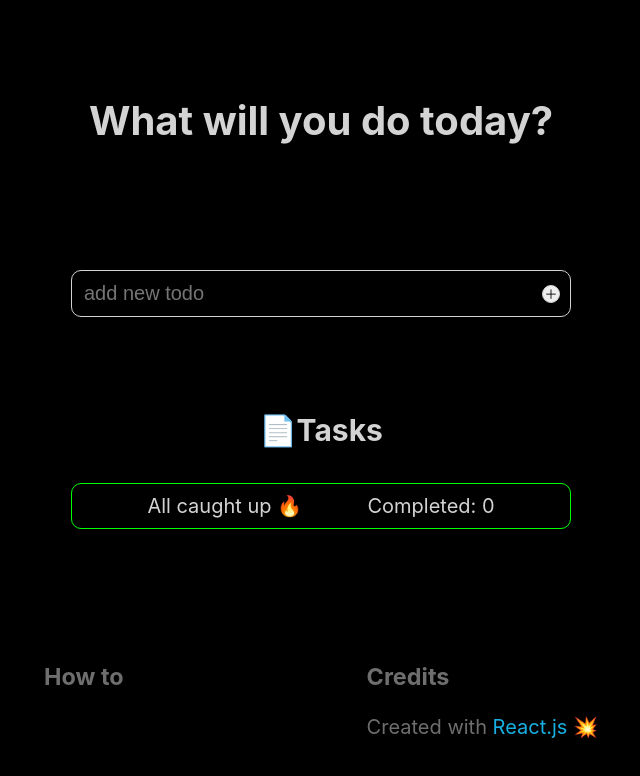
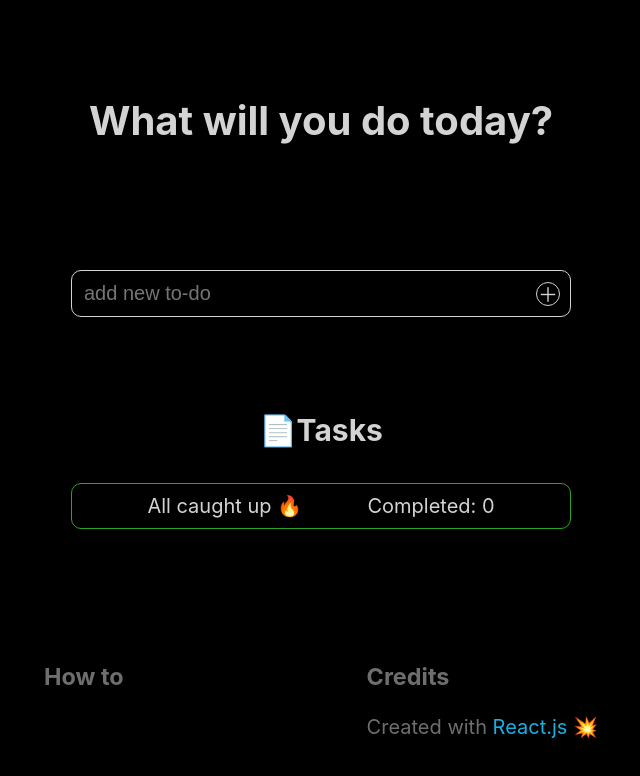
Before and after one commit to tetlie/to-do-app, a React (Create React App) app: page / in a window 1280 px wide. Shown: the top 776 px of the page, without its empty margins (319-959 px from the left). Built offline with nearby package versions, Linux system fonts and the light colour scheme.

Commit message:
button-styling

```diff
--- a/src/components/Main/AddNewTodo/AddNewTodo.js
+++ b/src/components/Main/AddNewTodo/AddNewTodo.js
@@ -1,20 +1,20 @@
-import React, { useState } from 'react';
+import React from 'react';
 
 const AddNewTodo = (props) => {
     return (
         <div className="AddNewTodo todo">
             <input
-                placeholder="add new todo"
+                placeholder="add new to-do"
                 value={props.input}
                 type="text"
                 onKeyDown={e => e.key === 'Enter' && props.input ? props.createTodoAtIndex() : null}
                 onChange={e => props.setInput(e.target.value)}
             />
-            <button
+            <div
                 className={'addBtn'}
                 onClick={props.input ? props.createTodoAtIndex : null}>
                 <span>＋</span>
-            </button>
+            </div>
         </div>
     )
 }
--- a/src/components/Main/Main.js
+++ b/src/components/Main/Main.js
@@ -16,6 +16,7 @@ const Main = () => {
     newTodos.splice(i + 1, 0, {
       content: input ? input : '',
       isCompleted: false,
+      isImportant: false,
     });
     setTodos(newTodos);
     setInput('');
@@ -31,6 +32,15 @@ const Main = () => {
     setTodos(newTodos);
   }
 
+  const toggleIsImportant = (i) => {
+    const temporaryTodos = [...todos];
+    temporaryTodos[i].isImportant = !temporaryTodos[i].isImportant;
+    if (temporaryTodos[i].isImportant && !temporaryTodos[i].isCompleted) {
+        temporaryTodos.unshift(temporaryTodos.splice(i, 1)[0])
+    };
+    setTodos(temporaryTodos);
+  }
+
   const toggleIsCompleted = (i) => {
     const temporaryTodos = [...todos];
     temporaryTodos[i].isCompleted = !temporaryTodos[i].isCompleted;
@@ -38,7 +48,7 @@ const Main = () => {
         temporaryTodos.push(temporaryTodos.splice(i, 1)[0])
     };
     setTodos(temporaryTodos);
-}
+  }
 
   return (
     <div className="Main">
@@ -60,6 +70,7 @@ const Main = () => {
             removeTodoAtIndex={removeTodoAtIndex}
             updateTodoAtIndex={updateTodoAtIndex}
             toggleIsCompleted={toggleIsCompleted}
+            toggleIsImportant={toggleIsImportant}
           />
         </ul>
       </form>
--- a/src/components/Main/TaskStatus/TaskStatus.css
+++ b/src/components/Main/TaskStatus/TaskStatus.css
@@ -5,12 +5,12 @@
         justify-content: space-evenly;
         margin: 1rem;
         padding: 0.5em;
-        border: 1px solid rgb(226, 73, 55);
+        border: 1.5px solid rgb(226, 73, 55);
         border-radius: 0.5em;
         width: 100%;
         max-width: 500px;
 }
 
 .taskStatusCompleted {
-        border: 1px solid lime;
+        border: 1.5px solid rgb(43, 164, 37);
 }
--- a/src/components/Main/ToDoItem/ToDoItem.css
+++ b/src/components/Main/ToDoItem/ToDoItem.css
@@ -1,101 +1,27 @@
+.todo-list {
+  list-style: none;
+  padding: 0;
+  margin: 0;
+  line-height: 2rem;
+  width: 100vw;
+  display: flex;
+  flex-direction: column;
+  align-items: center;
+  justify-content: center;
+}
+
+
 .todo {
     display: flex;
     align-items: center;
     justify-content: center;
     margin: 1rem;
     padding: 0.5em;
-    border: 1px solid rgb(211, 211, 211);
+    border: 1.5px solid rgb(211, 211, 211);
     border-radius: 0.5em;
     width: 100%;
     max-width: 500px;
     transition: .2s ease-in-out;
-
-  }
-
-  .todo:hover {
-    transform: scale(1.01);
-    border: 2px solid rgb(211, 211, 211);
-  }
-
-  .todo-is-completed {
-    border: 1px solid rgb(23, 176, 226);
-  }
-
-  .todo-is-completed:hover {
-    transform: scale(1.01);
-    border: 2px solid rgb(23, 176, 226);
-  }
-
-  .todo-is-completed .checkbox {
-    color: rgb(23, 176, 226);
-    border: 1px solid rgb(23, 176, 226);
-  }
-
-  .todo-is-completed input {
-    color:rgb(23, 176, 226);
-  }
-
-  .checkbox, .removeBtn, .addBtn {
-    width: 18px;
-    height: 18px;
-    border-radius: 50%;
-    cursor: pointer;
-    font-size: 0.65em;
-    display: flex;
-    justify-content: center;
-    align-items: center;
-    transition: background-color .2s ease-in-out;
-  }
-
-  .checkbox {
-    margin-right: 10px;
-    border: 1px solid rgb(211, 211, 211);
-  }
-
-  .addBtn {
-    margin-left: 10px;
-    border: 1px solid rgb(211, 211, 211);
-  }
-
-  .removeBtn {
-    margin-left: 10px;
-  }
-
-  .checkbox:hover {
-    transform: scale(1.1);
-    border: 1px solid rgb(23, 176, 226);
-  }
-
-  .checkbox-checked {
-    background: rgb(211, 211, 211);
-  }
-
-  .checkbox-checked:hover {
-    transform: scale(1.1);
-    border: 1px solid rgb(211, 211, 211)!important;
-  }
-
-  .removeBtn:hover {
-    transform: scale(1.1);
-    border: 1px solid rgb(226, 73, 55);
-    color: rgb(226, 73, 55);
-  }
-  .addBtn:hover {
-    transform: scale(1.1);
-    border: 1px solid rgb(43, 164, 37);
-    color: rgb(43, 164, 37);
-  }
-
-  .todo-list {
-    list-style: none;
-    padding: 0;
-    margin: 0;
-    line-height: 2rem;
-    width: 100vw;
-    display: flex;
-    flex-direction: column;
-    align-items: center;
-    justify-content: center;
 
   }
 
@@ -108,3 +34,97 @@
     outline: none;
     width: 100%;
   }
+
+  .todo:hover {
+    transform: scale(1.01);
+  }
+
+  .todo-is-important {
+    border: 1.5px solid rgb(23, 176, 226);
+  }
+
+  .todo-is-important input {
+    color:rgb(23, 176, 226);
+  }
+
+  .todo-is-completed {
+    border: 1.5px solid rgb(43, 164, 37);
+  }
+
+
+  .todo-is-completed input {
+    color:rgb(43, 164, 37);
+  }
+
+  .checkbox, .removeBtn, .addBtn, .importantBtn {
+    width: 1em;
+    height: 1em;
+    font-size: 1em;
+    padding: 0.55em;
+    border-radius: 50%;
+    cursor: pointer;
+    display: flex;
+    justify-content: center;
+    align-items: center;
+  }
+
+  .checkbox {
+    margin-right: 10px;
+    border: 1.5px solid rgb(211, 211, 211);
+  }
+
+  .todo-is-important .checkbox {
+    border: 1.5px solid rgb(23, 176, 226);
+  }
+
+  .checkbox:hover {
+    border: 1.5px solid rgb(43, 164, 37);
+  }
+
+  .todo-is-completed .checkbox {
+    color: rgb(43, 164, 37);
+    border: 1.5px solid rgb(43, 164, 37);
+  }
+
+  .todo-is-completed .checkbox:hover {
+    border: 1.5px solid rgb(211, 211, 211);
+    color: rgb(211, 211, 211);
+  }
+
+  .addBtn {
+    margin-left: 10px;
+    border: 1.5px solid rgb(211, 211, 211);
+  }
+
+  .importantBtn {
+    margin-left: 10px;
+  }
+
+  .importantBtn:hover {
+    border: 1.5px solid rgb(23, 176, 226);
+    color: rgb(23, 176, 226);
+  }
+
+  .todo-is-important .importantBtn {
+    color: rgb(23, 176, 226);
+  }
+
+  .todo-is-important .importantBtn:hover {
+    border: 1.5px solid  rgb(211, 211, 211);
+    color:  rgb(211, 211, 211);
+  }
+
+  .removeBtn {
+    margin-left: 10px;
+    font-size:
+  }
+
+  .removeBtn:hover {
+    border: 1.5px solid rgb(226, 73, 55);
+    color: rgb(226, 73, 55);
+  }
+
+  .addBtn:hover {
+    border: 1.5px solid rgb(43, 164, 37);
+    color: rgb(43, 164, 37);
+  }
--- a/src/components/Main/ToDoItem/ToDoItem.js
+++ b/src/components/Main/ToDoItem/ToDoItem.js
@@ -22,17 +22,18 @@ const ToDoItem = (props) => {
 
     return (
         props.todos.map((todo, i) => (
-            <li className={`todo ${todo.isCompleted && 'todo-is-completed'}`}> {/*apply class if to do is completed*/}
+            <li className={`todo ${todo.isCompleted && 'todo-is-completed'} ${todo.isImportant && 'todo-is-important'}`}> {/*apply class if to do is completed*/}
                 <div type="checkbox" className={'checkbox'} onClick={() => props.toggleIsCompleted(i)}>
                     {todo.isCompleted && (<span>✓</span>)}
                 </div>
                 <input
                     value={todo.content}
                     type="text"
-                    placeholder="new todo"
+                    placeholder="new to-do"
                     onKeyDown={e => handleKeyDown(e, i)}
                     onChange={e => props.updateTodoAtIndex(e, i)}
                 />
+                <div className={'importantBtn'} onClick={() => props.toggleIsImportant(i)}><span>!</span></div>
                 <div className={'removeBtn'} onClick={() => props.removeTodoAtIndex(i)}><span>✕</span></div>
             </li>
         ))
```
Also changed, not shown: 1 other file (tests, documents, lock files or other folders).
